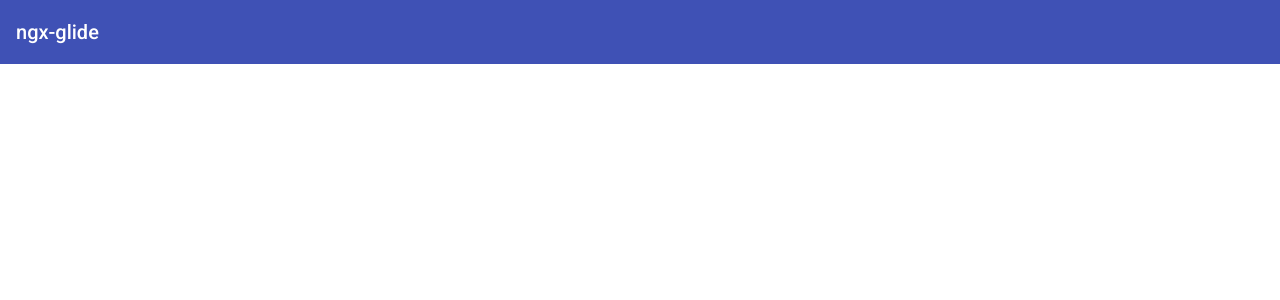
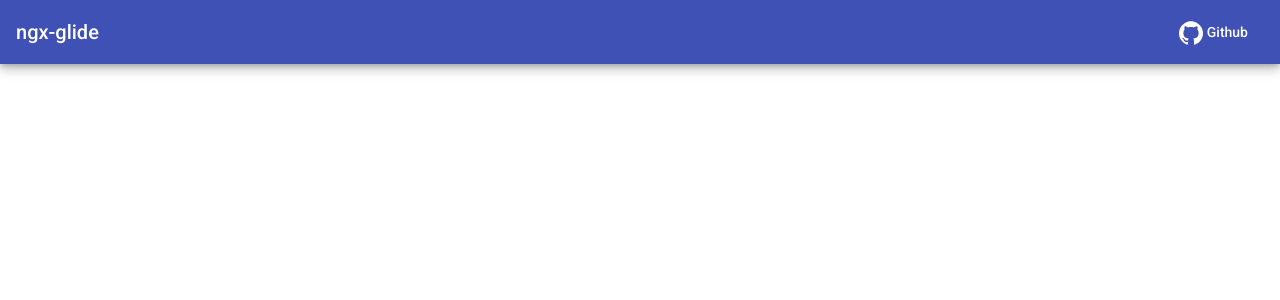
Before and after one commit to avivharuzi/ngx-glide, an Angular app: page / in a window 1280 px wide. Shown: the top 300 px of the page. Built offline with nearby package versions, Linux system fonts and the light colour scheme.

Commit message:
Add github link to header component

```diff
--- a/src/app/core/components/header/header.component.html
+++ b/src/app/core/components/header/header.component.html
@@ -1,3 +1,7 @@
-<mat-toolbar color="primary">
-  <h1>ngx-glide</h1>
+<mat-toolbar class="mat-elevation-z6" color="primary">
+  <mat-toolbar-row>
+    <h1>ngx-glide</h1>
+    <span><a mat-button href="https://github.com/avivharuzi/ngx-glide" target="_blank" rel="nofollow"><img
+      src="./assets/images/logos/github.svg" height="24px"> Github</a></span>
+  </mat-toolbar-row>
 </mat-toolbar>
--- a/src/app/core/components/header/header.component.scss
+++ b/src/app/core/components/header/header.component.scss
@@ -0,0 +1,4 @@
+mat-toolbar-row {
+  display: flex;
+  justify-content: space-between;
+}
--- a/src/app/core/core.module.ts
+++ b/src/app/core/core.module.ts
@@ -2,6 +2,7 @@ import { NgModule } from '@angular/core';
 import { CommonModule } from '@angular/common';
 
 import { MatToolbarModule } from '@angular/material/toolbar';
+import { MatButtonModule } from '@angular/material/button';
 
 import { HeaderComponent } from './components/header/header.component';
 
@@ -9,7 +10,8 @@ import { HeaderComponent } from './components/header/header.component';
   declarations: [HeaderComponent],
   imports: [
     CommonModule,
-    MatToolbarModule
+    MatToolbarModule,
+    MatButtonModule
   ],
   exports: [HeaderComponent]
 })
```
Also changed, not shown: src/assets/images/logos/github.svg (added), 1 other file (tests, documents, lock files or other folders).
